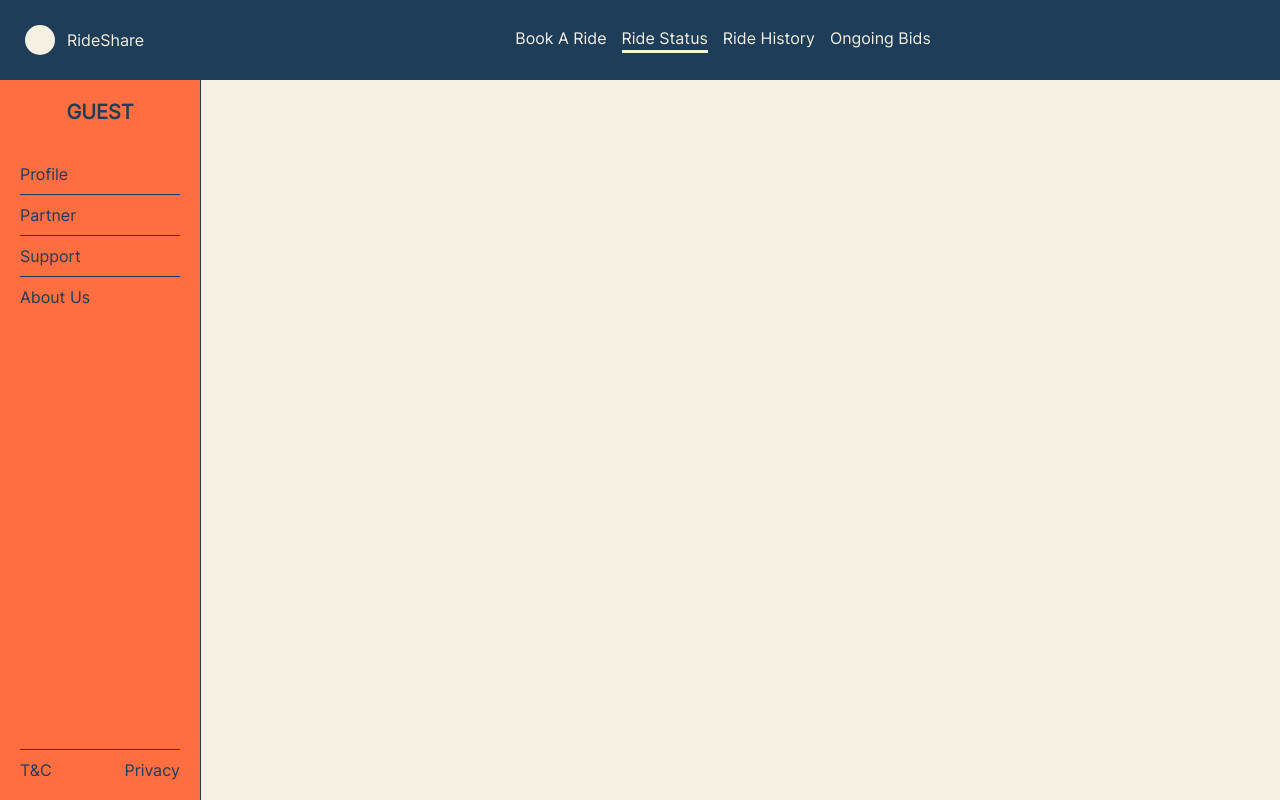
After one commit to PrithwishNag/Bits-C2-Assignment3, a Django app: page /rideStatus in a window 1280 px wide. The commit adds this page. Run offline with Django 4.2, Linux system fonts and the light colour scheme.

Commit message:
Finished redirection from dashboard to ridestatus

```diff
--- a/rideshare/urls.py
+++ b/rideshare/urls.py
@@ -22,4 +22,5 @@ urlpatterns = [
     path('', auth_view.login),
     path('register', auth_view.register),
     path('dashboard', search_view.dashboard),
+    path('rideStatus', search_view.rideStatus),
 ]
--- a/search/views.py
+++ b/search/views.py
@@ -15,3 +15,7 @@ def dashboard(request):
             data_string = json.dumps(data)
             return render(request, 'dashboard.html', {'rideOptions': data_string})
     return render(request, 'dashboard.html')
+
+
+def rideStatus(request):
+    return render(request, 'rideStatus.html')
--- a/static/css/dashboard.css
+++ b/static/css/dashboard.css
@@ -267,6 +267,8 @@ button {
   justify-content: space-evenly;
   padding-top: 10px;
   padding-bottom: 10px;
+  color: inherit;
+  text-decoration: none !important;
 }
 
 .ride-option:hover {
--- /dev/null
+++ b/templates/rideStatus.html
@@ -0,0 +1,67 @@
+{% load static %}
+<!DOCTYPE html>
+<html>
+
+<head>
+    <title>RideShare: Homepage</title>
+    <meta name="viewport" content="width=device-width, initial-scale=1.0">
+    <link rel="stylesheet" href="{% static 'css/common.css' %}" />
+    <link rel="stylesheet" href="{% static 'css/dashboard.css' %}" />
+</head>
+
+<body>
+    <div class="nav-bar">
+        <div class="nav-left">
+            <div class="nav-sidebar-button" onclick="toggleSidebar()">
+                <div></div>
+                <div></div>
+                <div></div>
+            </div>
+            <div class="nav-logo"></div>
+            <div class="title">RideShare</div>
+        </div>
+        <div class="nav-features">
+            <a href="#">Book A Ride</a>
+            <a href="#" class="selected">Ride Status</a>
+            <a href="#">Ride History</a>
+            <a href="#">Ongoing Bids</a>
+        </div>
+    </div>
+    <div class="sidebar col horizontal-center">
+        <div class="sidebar-top col horizontal-center">
+            <div class="user-name">GUEST</div>
+            <div class="sidebar-top-options col">
+                <a href="#">Profile</a>
+                <div class="horizontal-line"></div>
+                <a href="#">Partner</a>
+                <div class="horizontal-line"></div>
+                <a href="#">Support</a>
+                <div class="horizontal-line"></div>
+                <a href="#">About Us</a>
+            </div>
+        </div>
+        <div class="sidebar-bottom col horizontal-center">
+            <div class="horizontal-line"></div>
+            <div class="sidebar-bottom-options row">
+                <a href="#">T&C</a>
+                <a href="#">Privacy</a>
+            </div>
+        </div>
+    </div>
+    <script>
+        function closeParent(e) {
+            e.parentElement.style.display = 'none';
+        }
+
+        function toggleSidebar() {
+            var element = document.getElementsByClassName("sidebar")[0];
+            if (element.style.display == 'none') {
+                element.style.display = 'flex';
+            } else {
+                element.style.display = 'none';
+            }
+        }
+    </script>
+</body>
+
+</html>
```
Also changed, not shown: templates/dashboard.html (+21 -9 lines).
